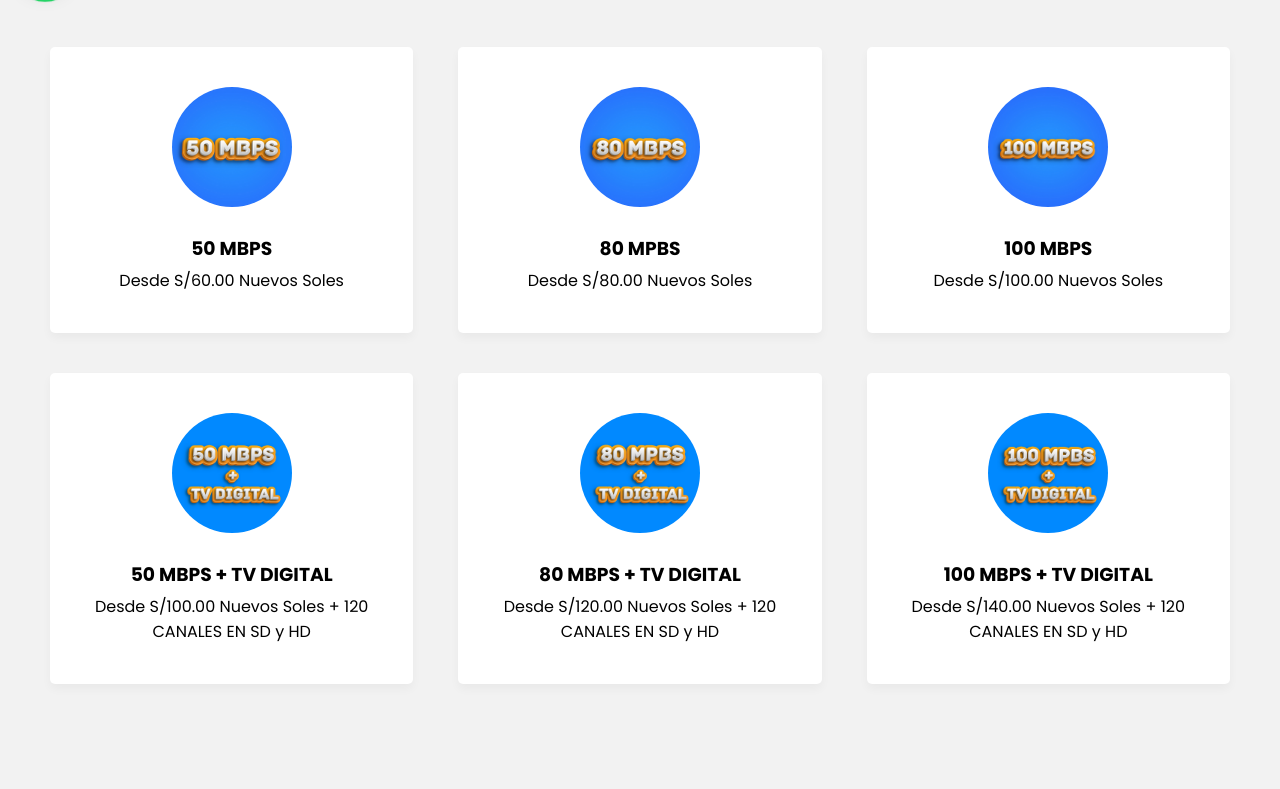
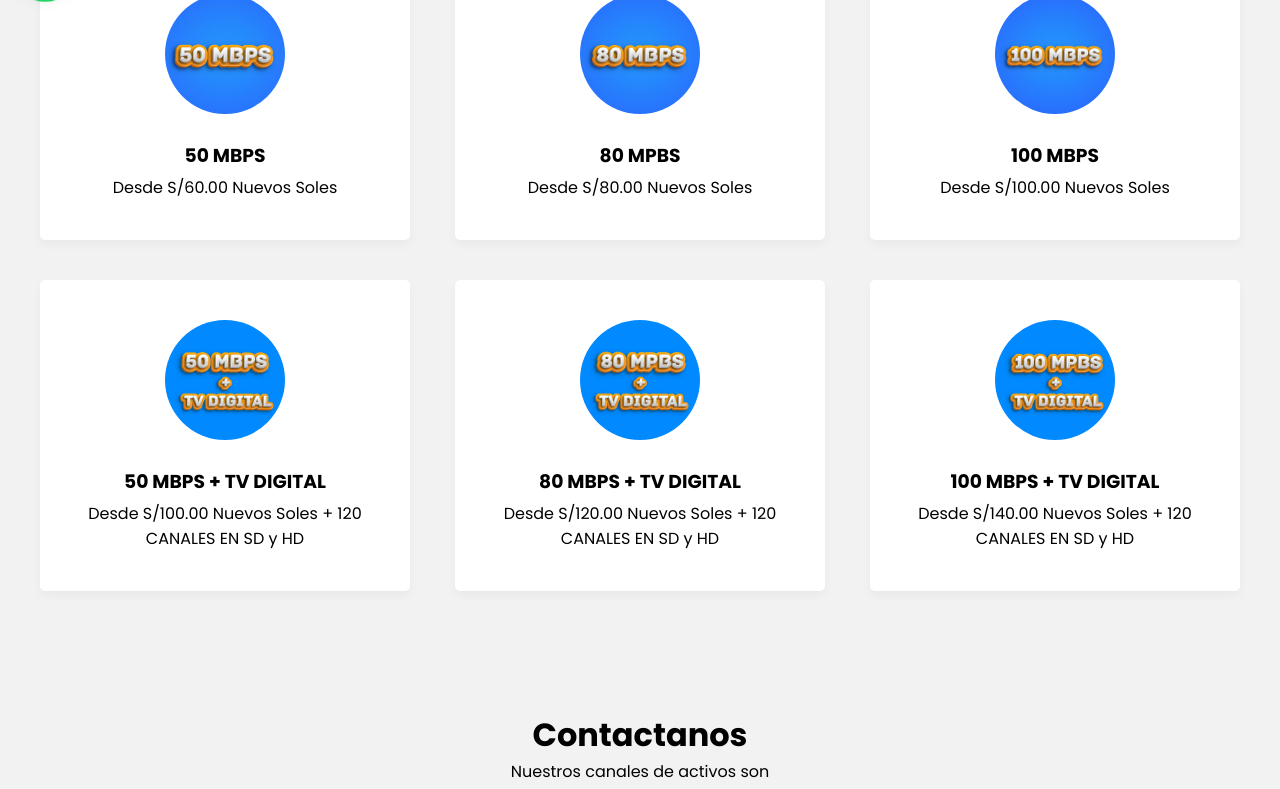
Before and after one commit to MICHAELORTIZ29/PAGINA-NEWCABLE, a plain HTML site: page jumpa/index.html in a window 1280 px wide. Shown: the part 736-1525 px from the top of the page. Drawn offline with Linux system fonts and the light colour scheme.

Commit message:
terminando carrucel

```diff
--- a/jumpa/index.html
+++ b/jumpa/index.html
@@ -39,7 +39,7 @@
       <!-------------------------------Agregado por jumpa ----------------------------------->>
       <style>
         body {
-          margin-top: 55px;
+          margin-top: -23px;
           font-family: Arial, sans-serif;
         }
 
@@ -57,6 +57,7 @@
         .slide {
           min-width: 100%;
           box-sizing: border-box;
+
         }
 
         img {
@@ -81,12 +82,24 @@
         #nextBtn {
           right: 10px;
         }
+
+        #services {
+      margin-top: -70px; /* Puedes ajustar este valor según tus necesidades */
+      /* Agregado para visualizar la sección */
+    }
+
+    ul.cards {
+  margin-top: 0px; /* Puedes ajustar este valor según tus necesidades */
+  padding: 0;   /* Elimina el relleno predeterminado de la lista */
+  list-style: none; /* Elimina los estilos de la lista (viñetas) */
+}
       </style>
 
 
 
     </header>
 
+    <section>
     <div id="carousel-container">
       <div id="carousel">
         <div class="slide"><img src="images/home_principal.jpg" alt="Imagen 1"></div>
@@ -97,6 +110,7 @@
       <button id="prevBtn" onclick="prevSlide()">&#10094;</button>
       <button id="nextBtn" onclick="nextSlide()">&#10095;</button>
     </div>
+  </section>
 
     <script>
       let currentSlide = 0;
@@ -134,6 +148,7 @@
     <section class="services" id="services">
       <h2>Nuestros Planes</h2>
       <p>Disfruta de los planes , Basicos , Duo , Solo TV DIGITAL</p>
+      <br>
       <ul class="cards">
         <li class="card">
           <img src="images/50MBPS.jpg" alt="img">
```
